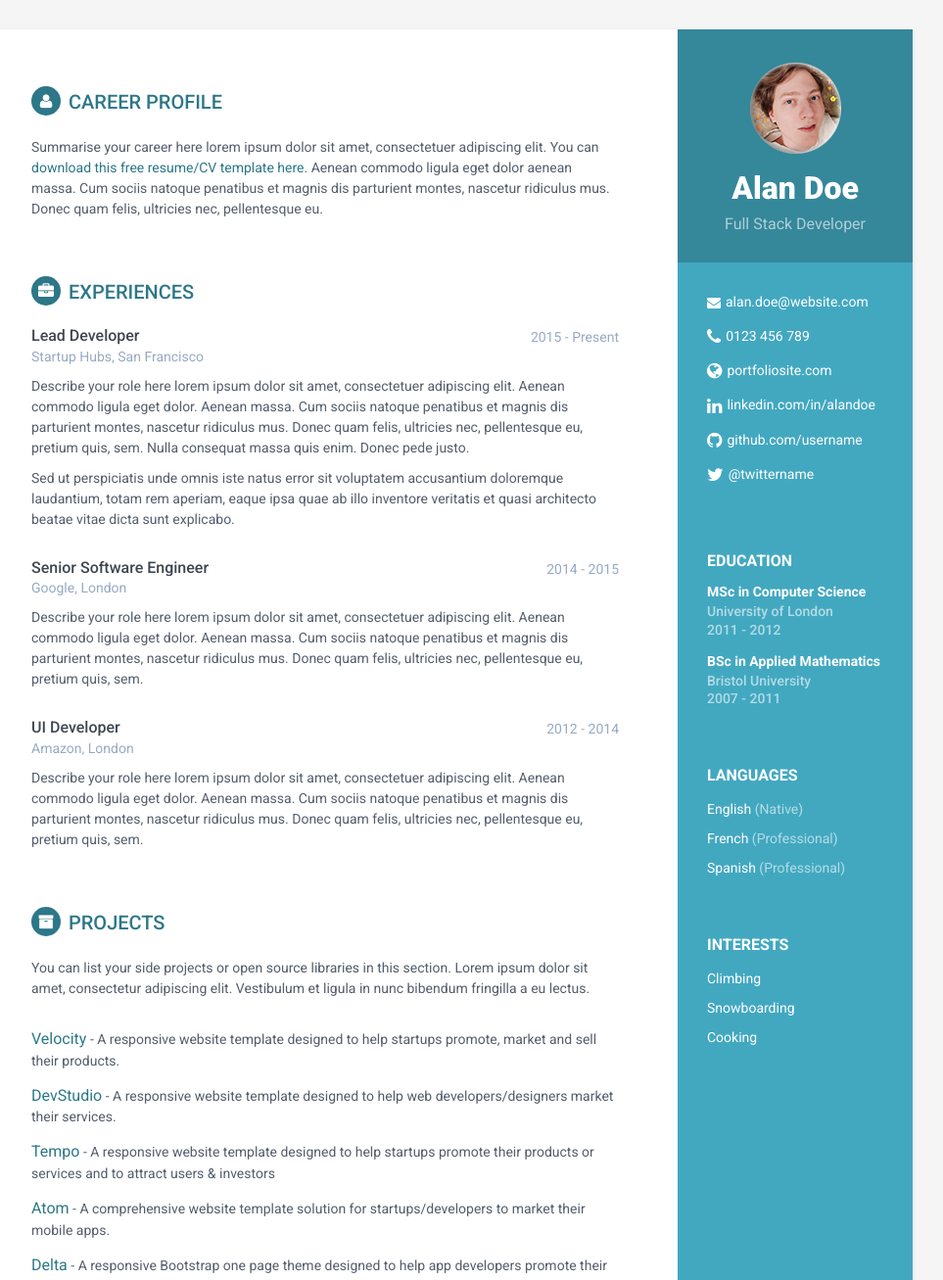
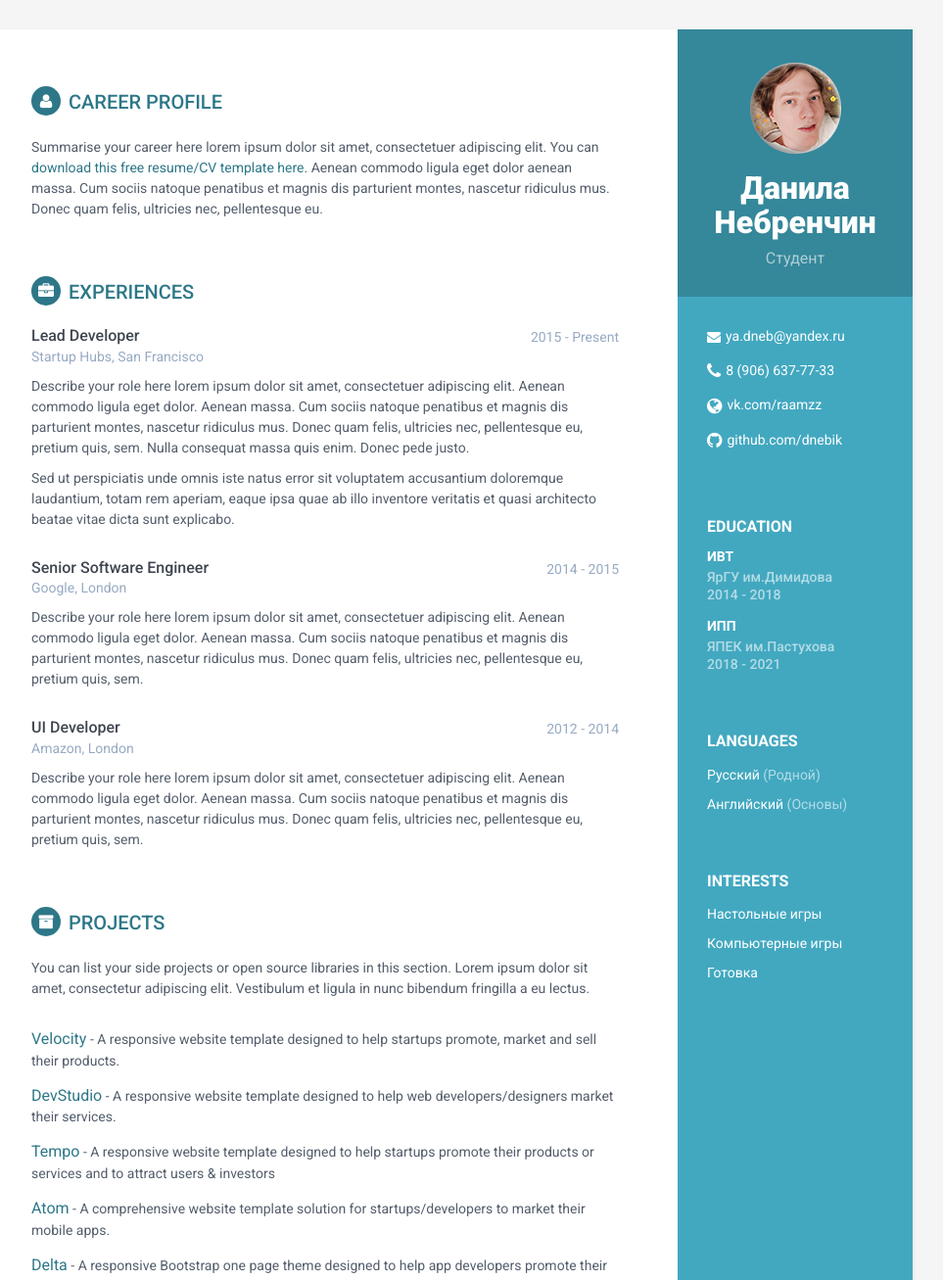
Before and after one commit to dnebik/academy-php, a PHP site: page /lesson_3/index.php in a window 1280 px wide. Shown: the top 1307 px of the page at 98% size, without its empty margins (188-1151 px from the left). Run offline with PHP 8.4, Linux system fonts and the light colour scheme.

Commit message:
change some data on dunamic

```diff
--- a/lesson_3/data.php
+++ b/lesson_3/data.php
@@ -1 +1,41 @@
 <?php
+
+return [
+    "about" => [
+        "name" => "Данила Небренчин",
+        "post" => "Студент",
+        "email" => "ya.dneb@yandex.ru",
+        "phone" => "8 (906) 637-77-33",
+        "social" => "vk.com/raamzz",
+        "git" => "github.com/dnebik"
+    ],
+    "education" => [
+        [
+            "faculty" => "ИВТ",
+            "university" => "ЯрГУ им.Димидова",
+            "yearStart" => 2014,
+            "yearEnd" => 2018
+        ],
+        [
+            "faculty" => "ИПП",
+            "university" => "ЯПЕК им.Пастухова",
+            "yearStart" => 2018,
+            "yearEnd" => 2021
+        ]
+    ],
+    "languages" => [
+        [
+            "language" => "Русский",
+            "level" => "Родной"
+        ],
+        [
+            "language" => "Английский",
+            "level" => "Основы"
+        ]
+    ],
+    "interests" => [
+        "Настольные игры",
+        "Компьютерные игры",
+        "Готовка"
+    ]
+];
--- a/lesson_3/index.php
+++ b/lesson_3/index.php
@@ -1,3 +1,11 @@
+<?php
+    $data = require_once ("data.php");
+    $aboutData = $data["about"];
+    $educationData = $data["education"];
+    $languagesData = $data["languages"];
+    $interestsData = $data["interests"];
+?>
+
 <!DOCTYPE html>
 <!--[if IE 8]> <html lang="en" class="ie8"> <![endif]-->
 <!--[if IE 9]> <html lang="en" class="ie9"> <![endif]-->
@@ -31,49 +39,44 @@
         <div class="sidebar-wrapper">
             <div class="profile-container">
                 <img class="profile" src="assets/images/profile.png" alt="" />
-                <h1 class="name">Alan Doe</h1>
-                <h3 class="tagline">Full Stack Developer</h3>
+                <h1 class="name"><? echo $aboutData["name"] ?></h1>
+                <h3 class="tagline"><? echo $aboutData["post"] ?></h3>
             </div><!--//profile-container-->
 
             <div class="contact-container container-block">
                 <ul class="list-unstyled contact-list">
-                    <li class="email"><i class="fa fa-envelope"></i><a href="mailto: yourname@email.com">alan.doe@website.com</a></li>
-                    <li class="phone"><i class="fa fa-phone"></i><a href="tel:0123 456 789">0123 456 789</a></li>
-                    <li class="website"><i class="fa fa-globe"></i><a href="http://themes.3rdwavemedia.com/website-templates/free-responsive-website-template-for-developers/" target="_blank">portfoliosite.com</a></li>
-                    <li class="linkedin"><i class="fa fa-linkedin"></i><a href="#" target="_blank">linkedin.com/in/alandoe</a></li>
-                    <li class="github"><i class="fa fa-github"></i><a href="#" target="_blank">github.com/username</a></li>
-                    <li class="twitter"><i class="fa fa-twitter"></i><a href="https://twitter.com/3rdwave_themes" target="_blank">@twittername</a></li>
+                    <li class="email"><i class="fa fa-envelope"></i><a href="http://<? echo $aboutData["email"] ?>"><? echo $aboutData["email"] ?></a></li>
+                    <li class="phone"><i class="fa fa-phone"></i><a href="tel:<? echo $aboutData["phone"]?>"><? echo $aboutData["phone"] ?></a></li>
+                    <li class="website"><i class="fa fa-globe"></i><a href="https://<? echo $aboutData["social"] ?>" target="_blank"><? echo $aboutData["social"] ?></a></li>
+                    <li class="github"><i class="fa fa-github"></i><a href="https://<? echo $aboutData["git"] ?>" target="_blank"><? echo $aboutData["git"] ?></a></li>
                 </ul>
             </div><!--//contact-container-->
             <div class="education-container container-block">
                 <h2 class="container-block-title">Education</h2>
+                <? foreach ($educationData as $item): ?>
                 <div class="item">
-                    <h4 class="degree">MSc in Computer Science</h4>
-                    <h5 class="meta">University of London</h5>
-                    <div class="time">2011 - 2012</div>
+                    <h4 class="degree"><? echo $item["faculty"] ?></h4>
+                    <h5 class="meta"><? echo $item["university"] ?></h5>
+                    <div class="time"><? echo $item["yearStart"] ?> - <? echo $item["yearEnd"] ?></div>
                 </div><!--//item-->
-                <div class="item">
-                    <h4 class="degree">BSc in Applied Mathematics</h4>
-                    <h5 class="meta">Bristol University</h5>
-                    <div class="time">2007 - 2011</div>
-                </div><!--//item-->
+                <? endforeach ?>
             </div><!--//education-container-->
 
             <div class="languages-container container-block">
                 <h2 class="container-block-title">Languages</h2>
                 <ul class="list-unstyled interests-list">
-                    <li>English <span class="lang-desc">(Native)</span></li>
-                    <li>French <span class="lang-desc">(Professional)</span></li>
-                    <li>Spanish <span class="lang-desc">(Professional)</span></li>
+                    <? foreach ($languagesData as $language): ?>
+                    <li><? echo $language["language"] ?> <span class="lang-desc">(<? echo $language["level"] ?>)</span></li>
+                    <? endforeach; ?>
                 </ul>
             </div><!--//interests-->
 
             <div class="interests-container container-block">
                 <h2 class="container-block-title">Interests</h2>
                 <ul class="list-unstyled interests-list">
-                    <li>Climbing</li>
-                    <li>Snowboarding</li>
-                    <li>Cooking</li>
+                    <? foreach ($interestsData as $interest): ?>
+                    <li><? echo $interest ?></li>
+                    <? endforeach; ?>
                 </ul>
             </div><!--//interests-->
 
```
